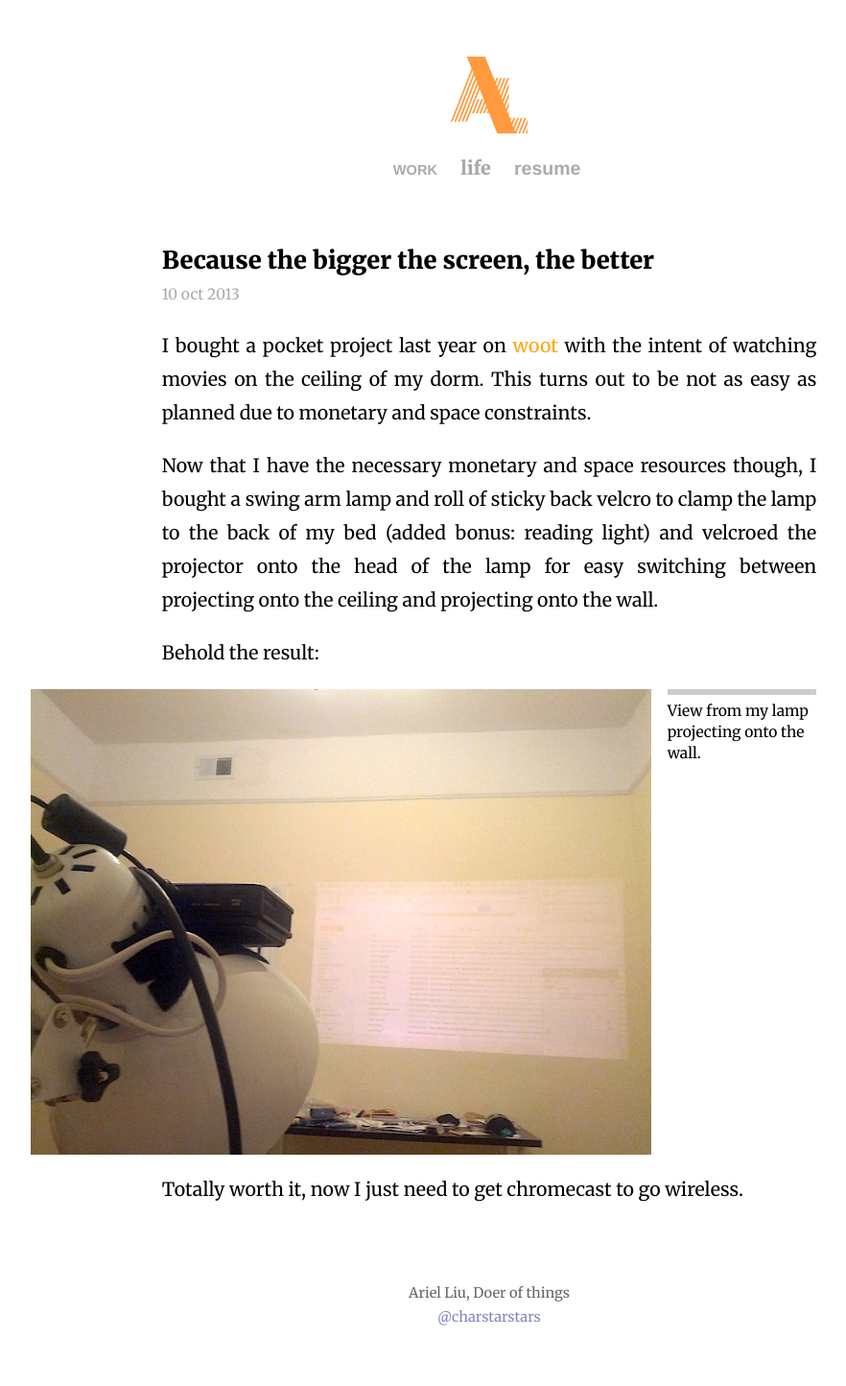
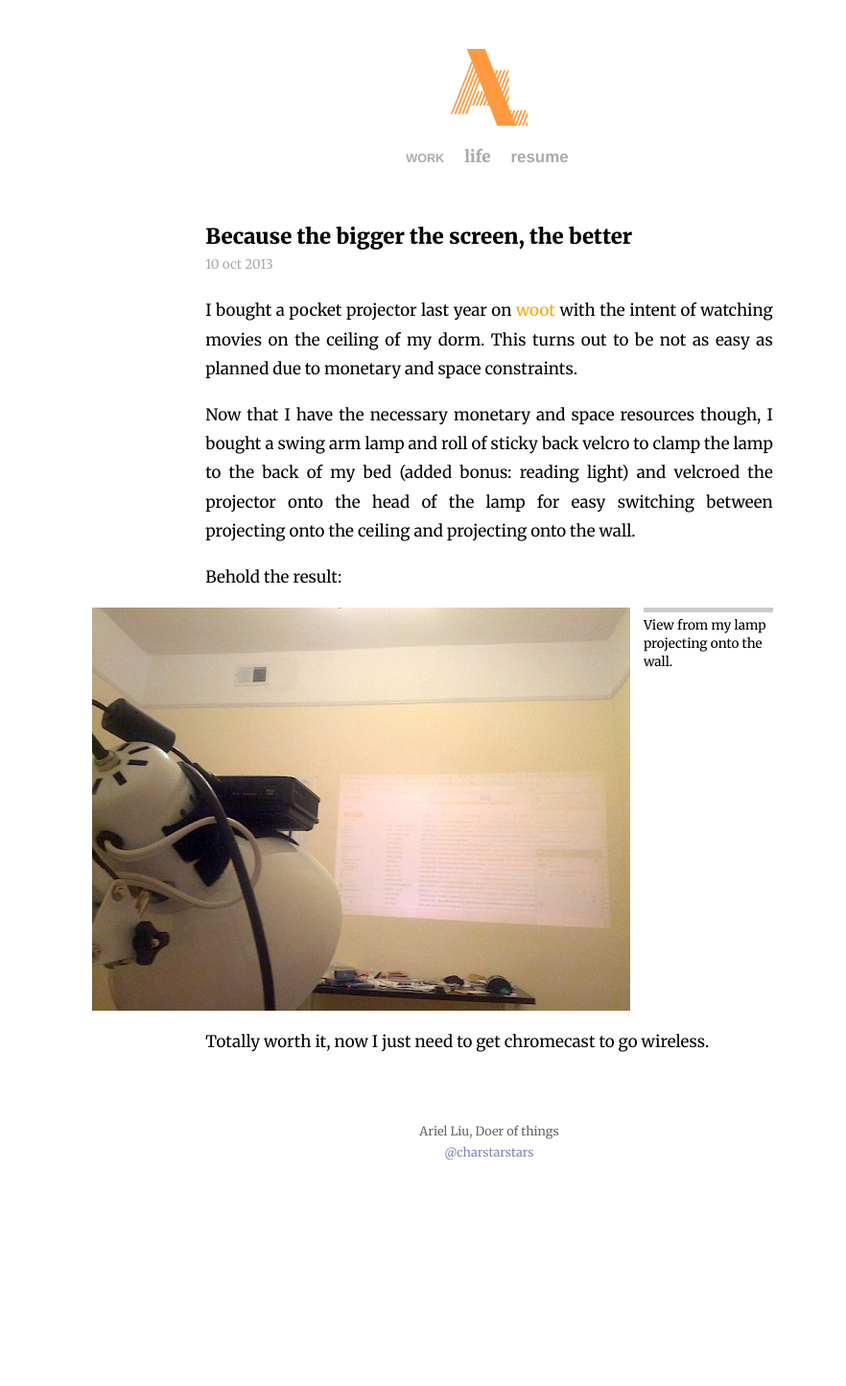
Before and after one commit to charstarstars/charstarstars.github.com, a Jekyll site: the page built from _posts/2013-10-10-for-the-love-of-projectors.markdown, in a window 1280 px wide. Shown: the whole page at 96% size, without its empty margins (130-1012 px from the left). Built offline with Jekyll 4.4.1, drawn with Linux system fonts in a browser that asks for light colours; Markdown is read by kramdown in place of the engine named in the settings; after the commit the page ends 1262 px from its top, so only the background shows below that.

Commit message:
typo, also let's calm down on the font size a little

```diff
--- a/_posts/2013-10-10-for-the-love-of-projectors.markdown
+++ b/_posts/2013-10-10-for-the-love-of-projectors.markdown
@@ -5,7 +5,7 @@ categories: life
 published: yes
 ---
 
-I bought a pocket project last year on [woot](http://www.woot.com/offers/rechargeable-50-lm-led-pico-projector) with the intent of watching movies on the ceiling of my dorm.  This turns out to be not as easy as planned due to monetary and space constraints.
+I bought a pocket projector last year on [woot](http://www.woot.com/offers/rechargeable-50-lm-led-pico-projector) with the intent of watching movies on the ceiling of my dorm.  This turns out to be not as easy as planned due to monetary and space constraints.
 
 Now that I have the necessary monetary and space resources though, I bought a swing arm lamp and roll of sticky back velcro to clamp the lamp to the back of my bed (added bonus: reading light) and velcroed the projector onto the head of the lamp for easy switching between projecting onto the ceiling and projecting onto the wall.
 
--- a/css/main.css
+++ b/css/main.css
@@ -56,7 +56,7 @@ ul.posts span {
 /*****************************************************************************/
 
 .site {
-  font-size: 1.5em;
+  font-size: 1.3em;
   text-align: justify;
   width: 35em;
   line-height: 1.8em;
```
